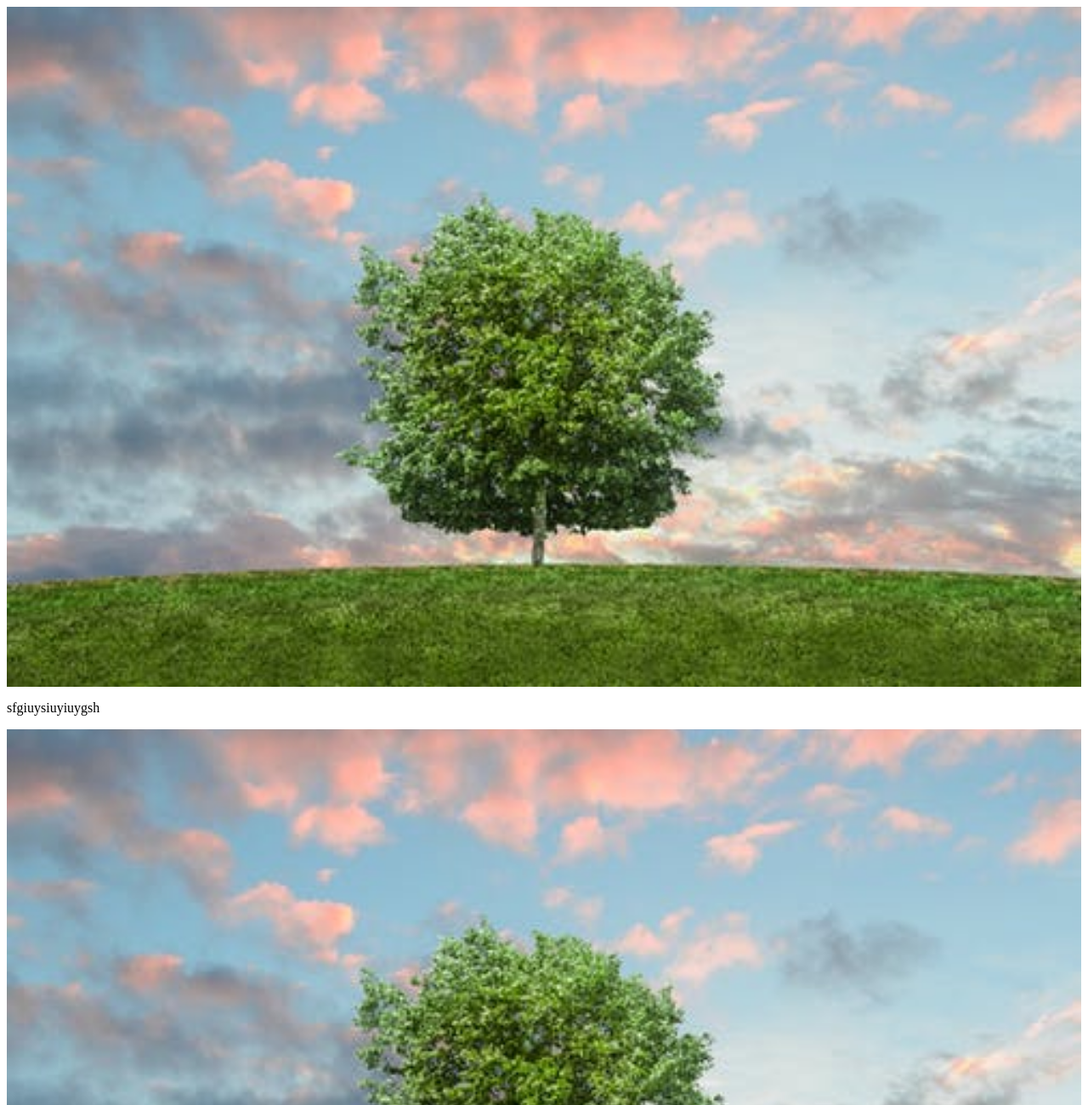
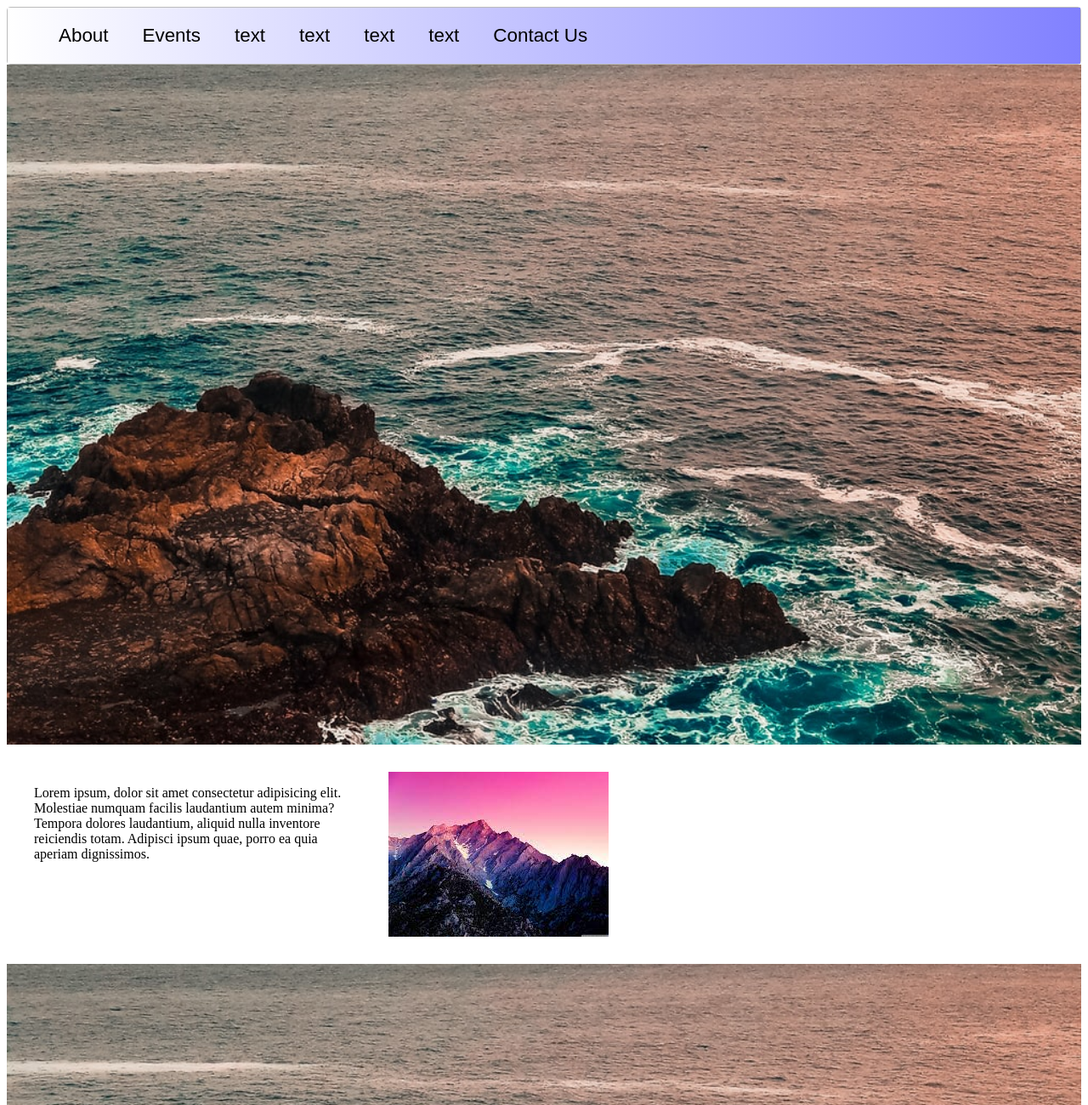
Before and after one commit to trollLemon/website, a website: page index.html in a window 1280 px wide. Shown: the top 1300 px of the page at 85% size. Drawn offline with Linux system fonts and the light colour scheme.

Commit message:
added more parallax stuff

```diff
--- a/index.html
+++ b/index.html
@@ -2,16 +2,41 @@
 <html>
     <head>
         <title> Test </title>
+        <link rel="preconnect" href="https://fonts.googleapis.com">
         <link rel="stylesheet" href="style.css">
     </head>
     <body>
-        <div class="parallax"></div>
+
+       <nav class = "zone grey">
+            <ul class = "main-nav whiteToBlue">
+                <li class = "about hover"><a href = "">   About </a></li>
+                <li class = "events hover"><a href = "">   Events </a></li>
+                <li class = "text hover"><a href = "">   text </a></li>
+                <li class = "text hover"><a href = "">   text </a></li>
+                <li class = "text hover"><a href = "">   text </a></li>
+                <li class = "text hover"><a href = "">   text </a></li>
+                <li class = "contact hover"><a href = "">   Contact Us </a></li>
+            </ul>
+       </nav>
+    <div class="parallax"></div>
 
 
-        <p>sfgiuysiuyiuygsh</p>
+       <div class = container>
+
+        <div class = "section">
+            <p>Lorem ipsum, dolor sit amet consectetur
+            adipisicing elit. Molestiae numquam facilis
+            laudantium autem minima? Tempora dolores laudantium,
+            aliquid nulla inventore reiciendis totam. Adipisci ipsum quae,
+            porro ea quia aperiam dignissimos.</p>
+            <img src="example.jpg" >
+        </div>
+
+       </div>
+       <div class="parallax"></div>
 
 
-    <div class="parallax"></div>
+
     </body>
 
 </html>
--- a/style.css
+++ b/style.css
@@ -1,12 +1,81 @@
 
 
+
+/*  ABOUT/INFO BAR  */
+.main-nav {
+  display: flex;
+  list-style: none;
+  font-size: 0.7em;
+  font-family: 'Glory', sans-serif;
+  margin: 0;
+}
+
+
+a {
+  color: black;
+  text-decoration: none;
+}
+
+
+
+/*  MAIN CONTENTS    */
+
+
+.container{
+  display: grid;
+  grid-template-rows: auto;
+  grid-gap: 100px;
+
+}
+
+.section{
+  display: grid;
+  margin: 2rem;
+  grid-gap: 50px;
+  grid-template-columns: repeat(auto-fill, minmax(350px, 1fr));
+}
+
+
+
+/* COLOR STUFF */
+
+.whiteToBlue{
+  background: #6e6e6e; /* Old browsers */
+  background-image: linear-gradient(to right, rgb(255, 255, 255), rgb(129, 129, 255));
+
+}
+
+
+
+/*MISC*/
 body, html {
     height: 100%;
-  }
+}
+
+  li {
+    padding: 20px;
+}
+
+
+  .zone {
+    cursor:pointer;
+    color:#FFF;
+    font-size:2em;
+    border-radius:4px;
+    border:1px solid #bbb;
+    transition: all 0.3s linear;
+}
+
+.hover:hover {
+  -webkit-box-shadow:rgba(0,0,0,0.8) 0px 5px 15px, inset rgba(0,0,0,0.15) 0px -10px 20px;
+  -moz-box-shadow:rgba(0,0,0,0.8) 0px 5px 15px, inset rgba(0,0,0,0.15) 0px -10px 20px;
+  -o-box-shadow:rgba(0,0,0,0.8) 0px 5px 15px, inset rgba(0,0,0,0.15) 0px -10px 20px;
+  box-shadow:rgba(0,0,0,0.8) 0px 5px 15px, inset rgba(0,0,0,0.15) 0px -10px 20px;
+}
 
 .parallax {
   /* The image used */
-  background-image: url("293164-ultrawide-abstract.jpg");
+  background-image: url("background.jpg");
 
   /* Set a specific height */
   min-height: 100%;
@@ -17,3 +86,12 @@ body, html {
   background-repeat: no-repeat;
   background-size: cover;
 }
+
+
+@media only screen and (max-width: 600px){
+  .main-nav{
+   font-size: 0.5em;
+      padding: 0;
+  }
+
+}
```
Also changed, not shown: 293164-ultrawide-abstract.jpg (deleted), background.jpg (added), example.jpg (added).
